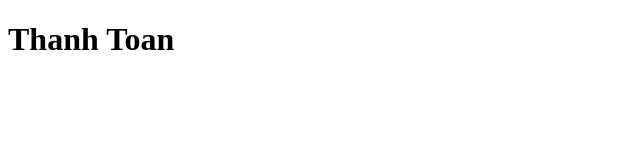
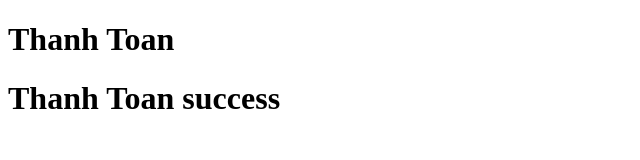
Before and after one commit to HuuSteven/travel-website, a plain HTML site: page thanhtoan.html in a window 1280 px wide. Shown: the whole page, without its empty margins (0-640 px from the left). Drawn offline with Linux system fonts and the light colour scheme.

Commit message:
upload success

```diff
--- a/thanhtoan.html
+++ b/thanhtoan.html
@@ -8,5 +8,6 @@
 </head>
 <body>
     <h1>Thanh Toan</h1>
+    <h1>Thanh Toan success</h1>
 </body>
 </html>
```
